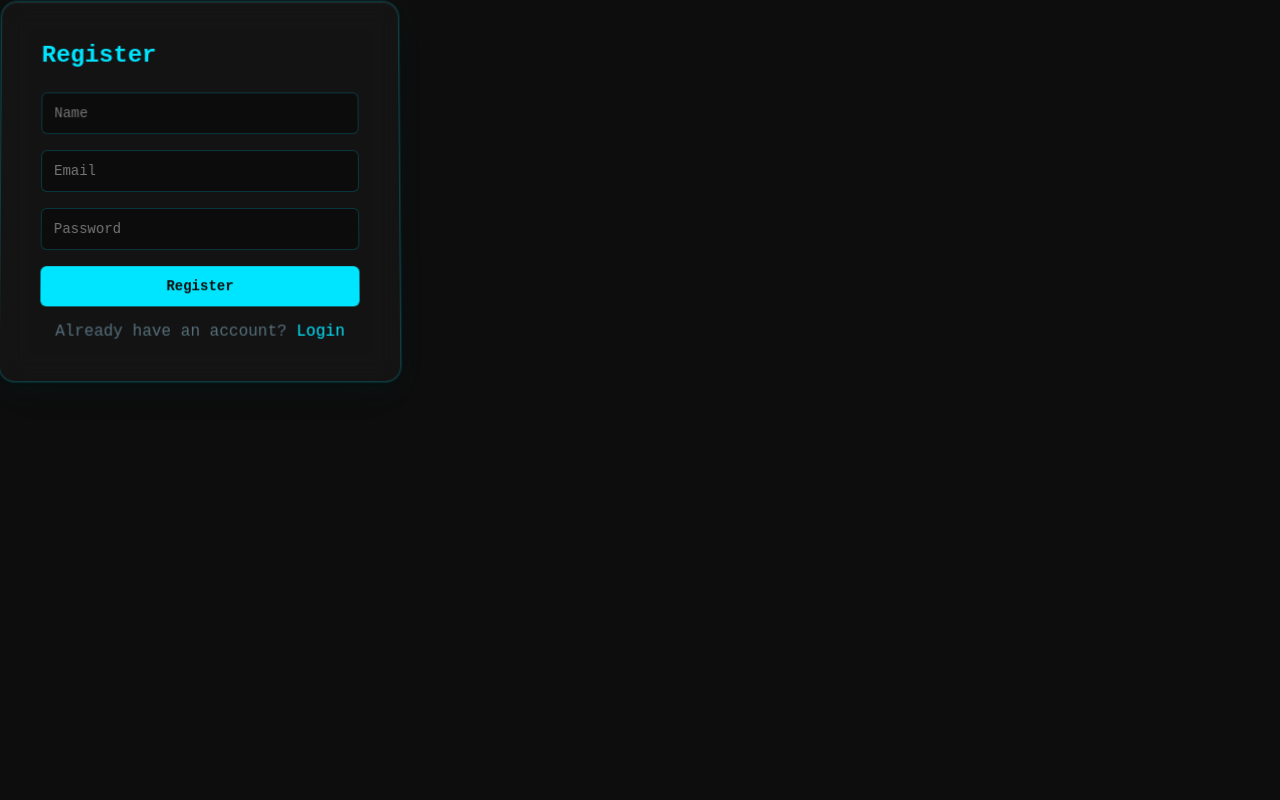
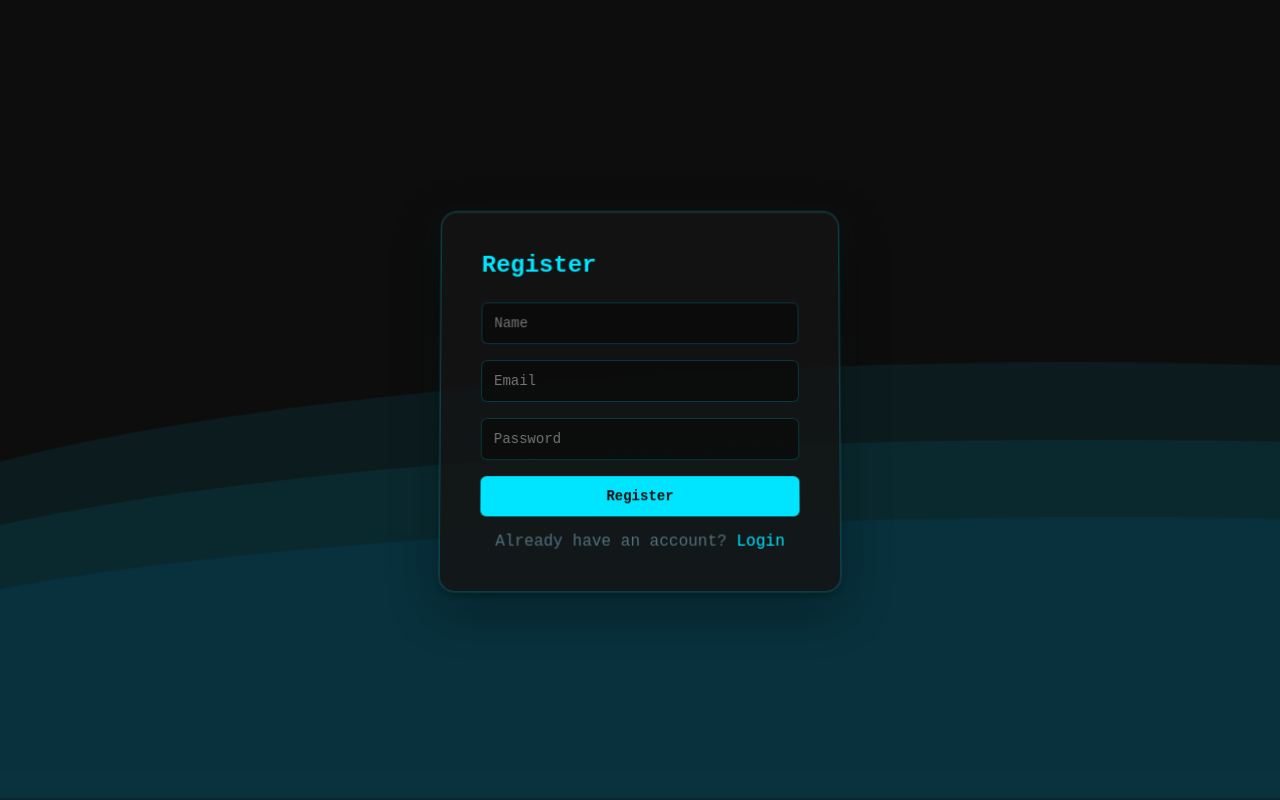
Before and after one commit to Ashvin-Shiyani/rate-limiter-project, a React (Create React App) app in the folder client/: page /register in a window 1280 px wide. Built offline with nearby package versions, Linux system fonts and the light colour scheme; no server answers.

Commit message:
fix: add wave animations and centered layout to Register page

```diff
--- a/client/src/pages/Register.js
+++ b/client/src/pages/Register.js
@@ -20,6 +20,13 @@ function Register() {
     }
 
     return (
+    <div>
+        <div className='wave-container'>
+            <div className='wave wave1'></div>
+            <div className='wave wave2'></div>
+            <div className='wave wave3'></div>
+        </div>
+        <div className='auth-wrapper page-enter'>
             <div className='auth-container'>
                 <h2>Register</h2>
                 {error && <p className='error'>{error}</p>}
@@ -46,6 +53,8 @@ function Register() {
                 </form>
                 <p>Already have an account? <Link to='/login'>Login</Link></p>
             </div>
+        </div>
+    </div>
 )
 }
 
```
Lines whose indentation alone changed are shown as unchanged.
